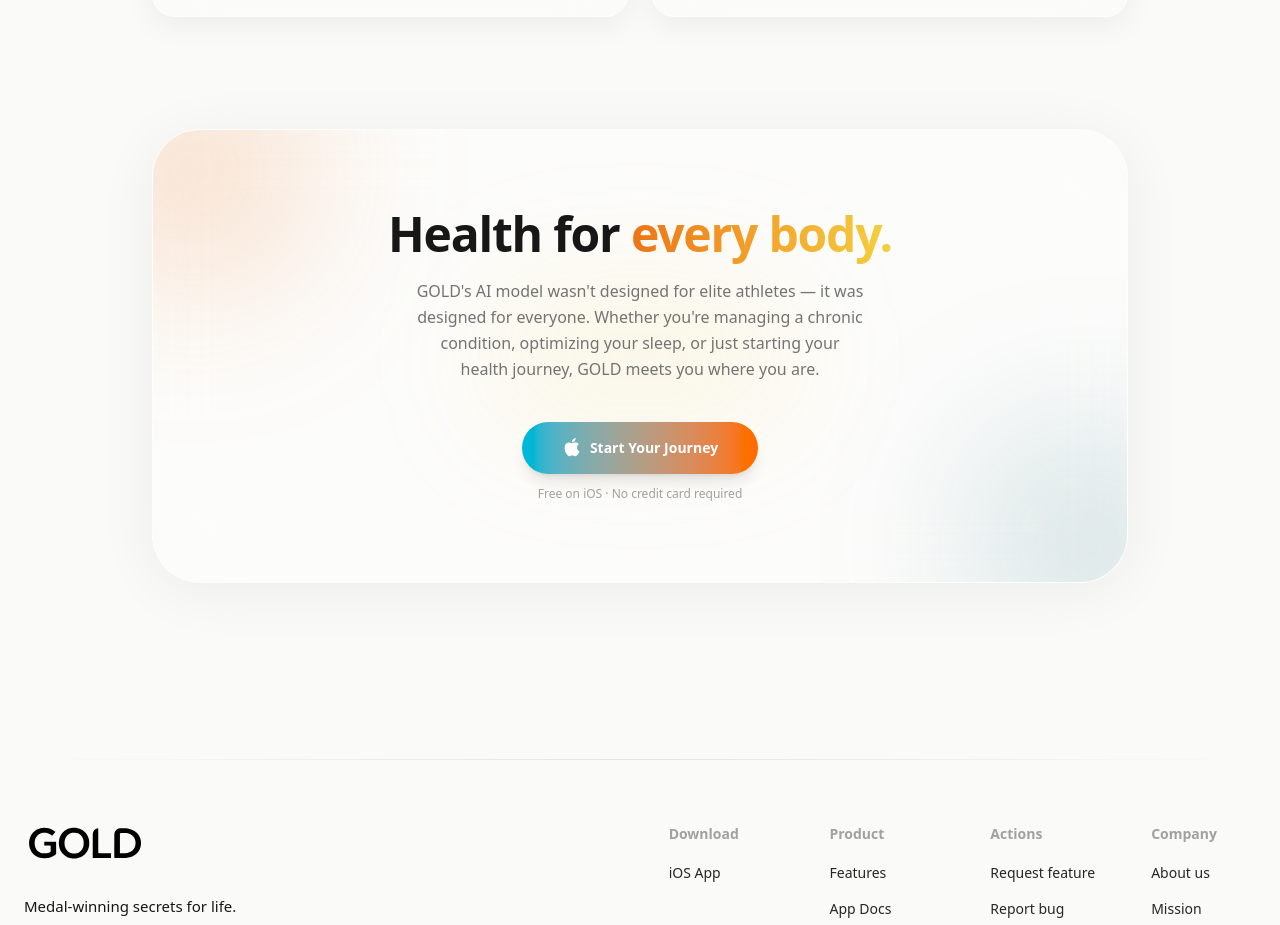
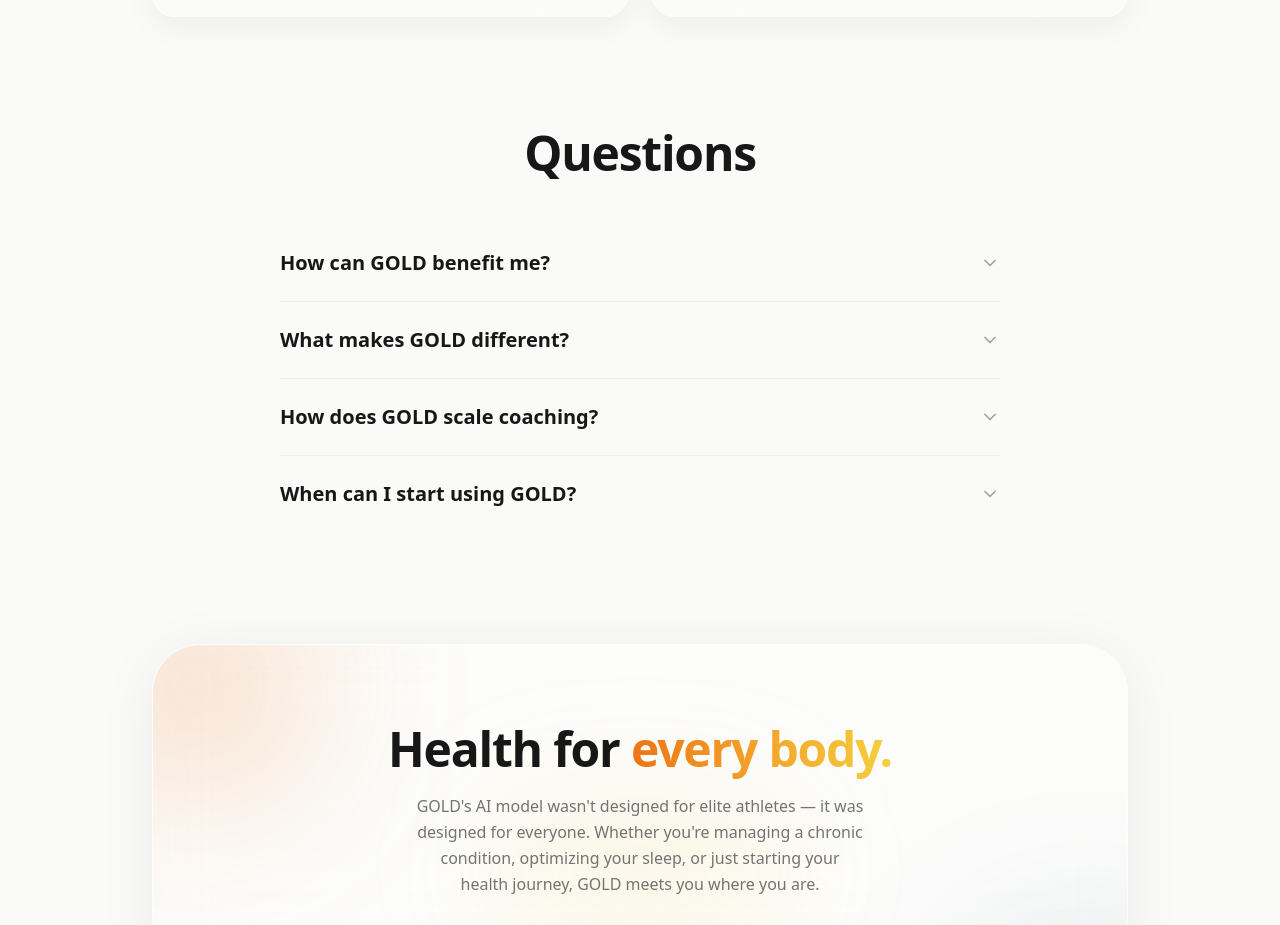
Before and after one commit to GOLD-Inc/goldwebsite, a Next.js app: page /mission in a window 1280 px wide. Shown: the part 2620-3545 px from the top of the page. Built offline with nearby package versions, Linux system fonts and the light colour scheme.

Commit message:
feat: add FAQ section to MissionPage and integrate FAQ component into Home page for enhanced user support

```diff
--- a/src/app/mission/page.tsx
+++ b/src/app/mission/page.tsx
@@ -1,7 +1,9 @@
 "use client";
 
+import { useState } from "react";
 import Image from "next/image";
-import { motion } from "framer-motion";
+import { motion, AnimatePresence } from "framer-motion";
+import { ChevronDown } from "lucide-react";
 import { GetAppButton } from "@/components/ui/get-app-button";
 
 /* ------------------------------------------------------------------ */
@@ -46,9 +48,69 @@ const discoveries = [
   },
 ];
 
+const faqs = [
+  {
+    question: "How can GOLD benefit me?",
+    answer:
+      "GOLD is an iOS wellness coaching app built for all ages and fitness levels, bringing Olympic medal\u2013winning science into everyday life. Powered by patented AI Coaching and supported by real human coaches, GOLD delivers adaptive, real-time guidance across meals, workouts, sleep, and wellbeing\u2014so you always know the best next action to take. The app helps you create structure, build consistency, and helps small daily improvements compound into enormous health and fitness gains.",
+  },
+  {
+    question: "What makes GOLD different?",
+    answer:
+      "We combine Olympic medal-winning secrets with AI Avatar Coaching to drive the most simple to do, impactful, scientifically proven daily behaviors. While most platforms rely on retrospective tracking, generic graphs, and surface-level insights\u2014often built by engineers and business operators without deep human performance expertise\u2014we\u2019re engineered from the ground up by world-class athletes and researchers who know what truly moves the needle. Powered by 10 patents and elite performance science, we\u2019re building a new category of precision lifestyle coaching designed for global scale and real results.",
+  },
+  {
+    question: "How does GOLD scale coaching?",
+    answer:
+      "We scale human coaching by training emotionally intelligent AI Avatar Coaches to mirror the most effective qualities of live support\u2014like empathy, presence, and accountability\u2014while making it available 24/7, in any language, across cultures. Our approach draws from decades of Olympic coaching insights, behavior science, and the principle of unconditional positive regard, then encodes it into an adaptive AI system backed by 10 foundational patents. For users who want deeper support, real human coaching sessions are also available, creating a seamless blend of always-on AI guidance and expert live coaching. The result is an experience where people still feel seen, heard, and supported\u2014delivered with a level of consistency and scalability that human coaches alone can\u2019t provide.",
+  },
+  {
+    question: "When can I start using GOLD?",
+    answer:
+      "We are currently offering closed beta testing to select users prior to our February 2026 iOS launch prior to the 2026 Winter Olympics. If you are interested in applying, please click the \u2018Get App\u2019 button on the header.",
+  },
+];
+
 /* ------------------------------------------------------------------ */
 /*  Page                                                               */
 /* ------------------------------------------------------------------ */
+
+function FAQItem({ faq }: { faq: { question: string; answer: string } }) {
+  const [isOpen, setIsOpen] = useState(false);
+
+  return (
+    <div>
+      <button
+        onClick={() => setIsOpen(!isOpen)}
+        className="flex w-full items-center justify-between py-6 text-left cursor-pointer"
+      >
+        <h3 className="pr-4 text-lg font-semibold text-neutral-900 sm:text-xl">
+          {faq.question}
+        </h3>
+        <ChevronDown
+          className={`h-5 w-5 shrink-0 text-neutral-400 transition-transform duration-300 ${
+            isOpen ? "rotate-180" : ""
+          }`}
+        />
+      </button>
+      <AnimatePresence>
+        {isOpen && (
+          <motion.div
+            initial={{ height: 0, opacity: 0 }}
+            animate={{ height: "auto", opacity: 1 }}
+            exit={{ height: 0, opacity: 0 }}
+            transition={{ duration: 0.35, ease: [0.25, 0.46, 0.45, 0.94] }}
+            className="overflow-hidden"
+          >
+            <p className="pb-6 text-base leading-relaxed text-neutral-500">
+              {faq.answer}
+            </p>
+          </motion.div>
+        )}
+      </AnimatePresence>
+    </div>
+  );
+}
 
 export default function MissionPage() {
   return (
@@ -309,6 +371,35 @@ export default function MissionPage() {
       </motion.section>
 
       {/* ============================================================ */}
+      {/*  Questions                                                     */}
+      {/* ============================================================ */}
+      <motion.section
+        className="mx-auto mt-28 max-w-3xl px-6"
+        variants={stagger}
+        initial="hidden"
+        whileInView="visible"
+        viewport={{ once: true, margin: "-10%" }}
+      >
+        <motion.h2
+          variants={fadeUp}
+          transition={{ duration: 0.6 }}
+          className="mb-12 text-center text-3xl font-bold tracking-tight text-neutral-900 sm:text-4xl lg:text-5xl"
+        >
+          Questions
+        </motion.h2>
+
+        <motion.div
+          variants={fadeUp}
+          transition={{ duration: 0.6 }}
+          className="divide-y divide-neutral-200/60"
+        >
+          {faqs.map((faq) => (
+            <FAQItem key={faq.question} faq={faq} />
+          ))}
+        </motion.div>
+      </motion.section>
+
+      {/* ============================================================ */}
       {/*  Health for Every Body — CTA                                   */}
       {/* ============================================================ */}
       <motion.section
--- a/src/app/page.tsx
+++ b/src/app/page.tsx
@@ -2,6 +2,7 @@ import Hero from "@/components/Home/Hero";
 import FeatureShowcase from "@/components/Home/FeatureShowcase";
 import FeaturedIn from "@/components/Home/FeaturedIn";
 import Testimonials from "@/components/Home/Testimonials";
+import FAQ from "@/components/Home/FAQ";
 import CTA from "@/components/Home/CTA";
 
 export default function Home() {
@@ -11,6 +12,7 @@ export default function Home() {
       <FeatureShowcase />
       <FeaturedIn />
       <Testimonials />
+      <FAQ />
       <CTA />
     </div>
   );
--- /dev/null
+++ b/src/components/Home/FAQ.tsx
@@ -0,0 +1,95 @@
+"use client";
+
+import { useState } from "react";
+import { motion, AnimatePresence } from "motion/react";
+import { ChevronDown } from "lucide-react";
+
+const faqs = [
+  {
+    question: "How can GOLD benefit me?",
+    answer:
+      "GOLD is an iOS wellness coaching app built for all ages and fitness levels, bringing Olympic medal\u2013winning science into everyday life. Powered by patented AI Coaching and supported by real human coaches, GOLD delivers adaptive, real-time guidance across meals, workouts, sleep, and wellbeing\u2014so you always know the best next action to take. The app helps you create structure, build consistency, and helps small daily improvements compound into enormous health and fitness gains.",
+  },
+  {
+    question: "What makes GOLD different?",
+    answer:
+      "We combine Olympic medal-winning secrets with AI Avatar Coaching to drive the most simple to do, impactful, scientifically proven daily behaviors. While most platforms rely on retrospective tracking, generic graphs, and surface-level insights\u2014often built by engineers and business operators without deep human performance expertise\u2014we\u2019re engineered from the ground up by world-class athletes and researchers who know what truly moves the needle. Powered by 10 patents and elite performance science, we\u2019re building a new category of precision lifestyle coaching designed for global scale and real results.",
+  },
+  {
+    question: "How does GOLD scale coaching?",
+    answer:
+      "We scale human coaching by training emotionally intelligent AI Avatar Coaches to mirror the most effective qualities of live support\u2014like empathy, presence, and accountability\u2014while making it available 24/7, in any language, across cultures. Our approach draws from decades of Olympic coaching insights, behavior science, and the principle of unconditional positive regard, then encodes it into an adaptive AI system backed by 10 foundational patents. For users who want deeper support, real human coaching sessions are also available, creating a seamless blend of always-on AI guidance and expert live coaching. The result is an experience where people still feel seen, heard, and supported\u2014delivered with a level of consistency and scalability that human coaches alone can\u2019t provide.",
+  },
+  {
+    question: "When can I start using GOLD?",
+    answer:
+      "We are currently offering closed beta testing to select users prior to our February 2026 iOS launch prior to the 2026 Winter Olympics. If you are interested in applying, please click the \u2018Get App\u2019 button on the header.",
+  },
+];
+
+function FAQItem({ faq }: { faq: { question: string; answer: string } }) {
+  const [isOpen, setIsOpen] = useState(false);
+
+  return (
+    <div>
+      <button
+        onClick={() => setIsOpen(!isOpen)}
+        className="flex w-full items-center justify-between py-6 text-left cursor-pointer"
+      >
+        <h3 className="pr-4 text-lg font-semibold text-neutral-900 sm:text-xl">
+          {faq.question}
+        </h3>
+        <ChevronDown
+          className={`h-5 w-5 shrink-0 text-neutral-400 transition-transform duration-300 ${
+            isOpen ? "rotate-180" : ""
+          }`}
+        />
+      </button>
+      <AnimatePresence>
+        {isOpen && (
+          <motion.div
+            initial={{ height: 0, opacity: 0 }}
+            animate={{ height: "auto", opacity: 1 }}
+            exit={{ height: 0, opacity: 0 }}
+            transition={{ duration: 0.35, ease: [0.25, 0.46, 0.45, 0.94] }}
+            className="overflow-hidden"
+          >
+            <p className="pb-6 text-base leading-relaxed text-neutral-500">
+              {faq.answer}
+            </p>
+          </motion.div>
+        )}
+      </AnimatePresence>
+    </div>
+  );
+}
+
+export default function FAQ() {
+  return (
+    <section className="relative py-24 sm:py-32">
+      <div className="mx-auto max-w-3xl px-6">
+        <motion.h2
+          initial={{ opacity: 0, y: 20 }}
+          whileInView={{ opacity: 1, y: 0 }}
+          transition={{ duration: 0.6, ease: [0.16, 1, 0.3, 1] }}
+          viewport={{ once: true }}
+          className="mb-12 text-center text-3xl font-bold tracking-tight text-neutral-900 sm:text-4xl lg:text-5xl"
+        >
+          Questions
+        </motion.h2>
+
+        <motion.div
+          initial={{ opacity: 0, y: 20 }}
+          whileInView={{ opacity: 1, y: 0 }}
+          transition={{ duration: 0.6, delay: 0.1, ease: [0.16, 1, 0.3, 1] }}
+          viewport={{ once: true }}
+          className="divide-y divide-neutral-200/60"
+        >
+          {faqs.map((faq) => (
+            <FAQItem key={faq.question} faq={faq} />
+          ))}
+        </motion.div>
+      </div>
+    </section>
+  );
+}
--- a/src/components/Home/Hero.tsx
+++ b/src/components/Home/Hero.tsx
@@ -26,7 +26,7 @@ const teamMembers = [
     id: 1,
     name: "Sky Christopherson",
     designation: "Olympic Gold Medalist",
-    image: "/Team-Photos/Headshots/sky-christopherson.jpg.webp",
+    image: "/Team-Photos/Headshots/Sky-Christopherson.jpg",
   },
   {
     id: 2,
@@ -95,7 +95,11 @@ export default function Hero() {
 
       {/* Hero text content — centered near top */}
       <motion.div
-        style={{ opacity: textOpacity, y: textY, willChange: "transform, opacity" }}
+        style={{
+          opacity: textOpacity,
+          y: textY,
+          willChange: "transform, opacity",
+        }}
         className="relative z-10 mx-auto flex max-w-4xl flex-col items-center px-6 pt-32 sm:pt-36 text-center"
       >
         {/* Badge */}
```
